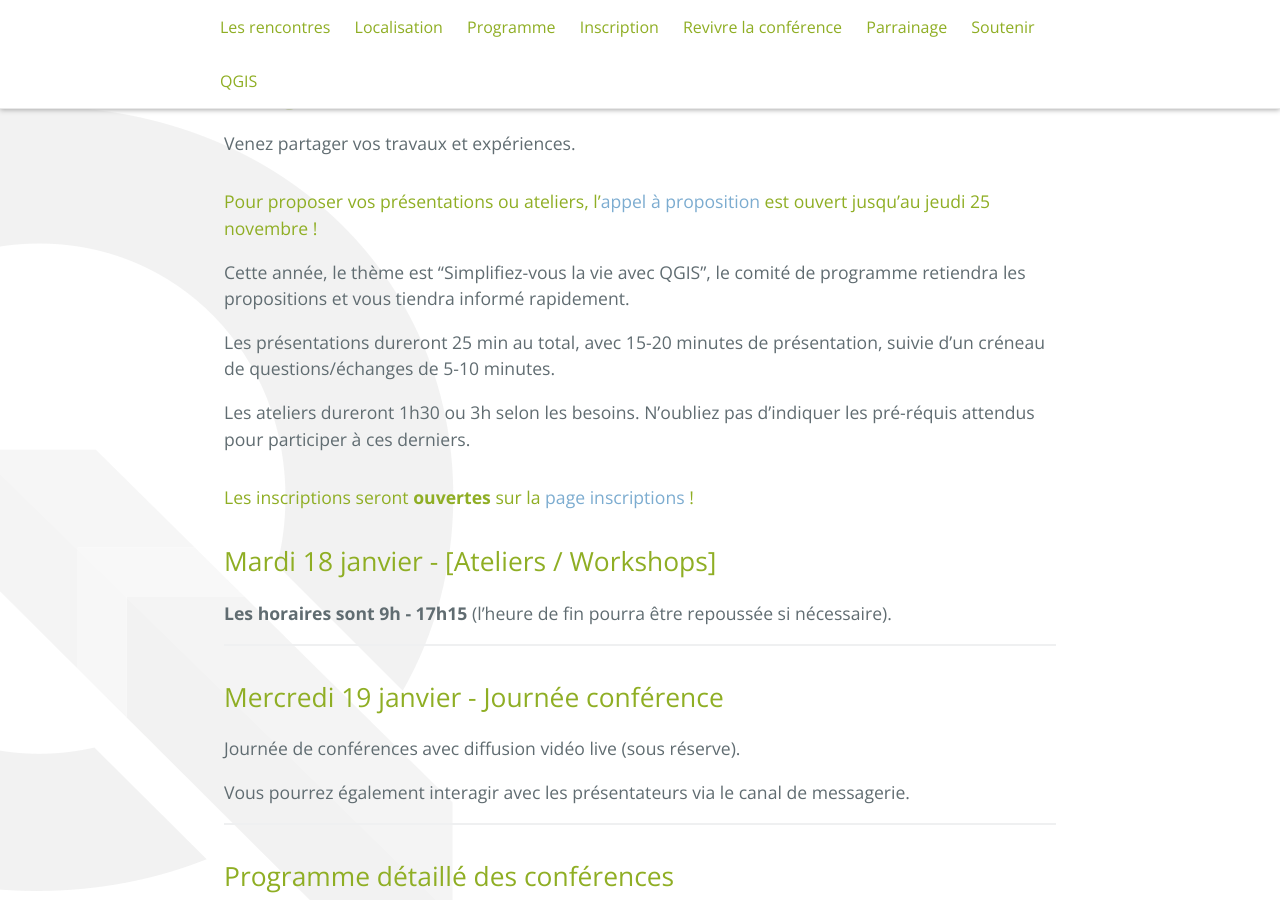
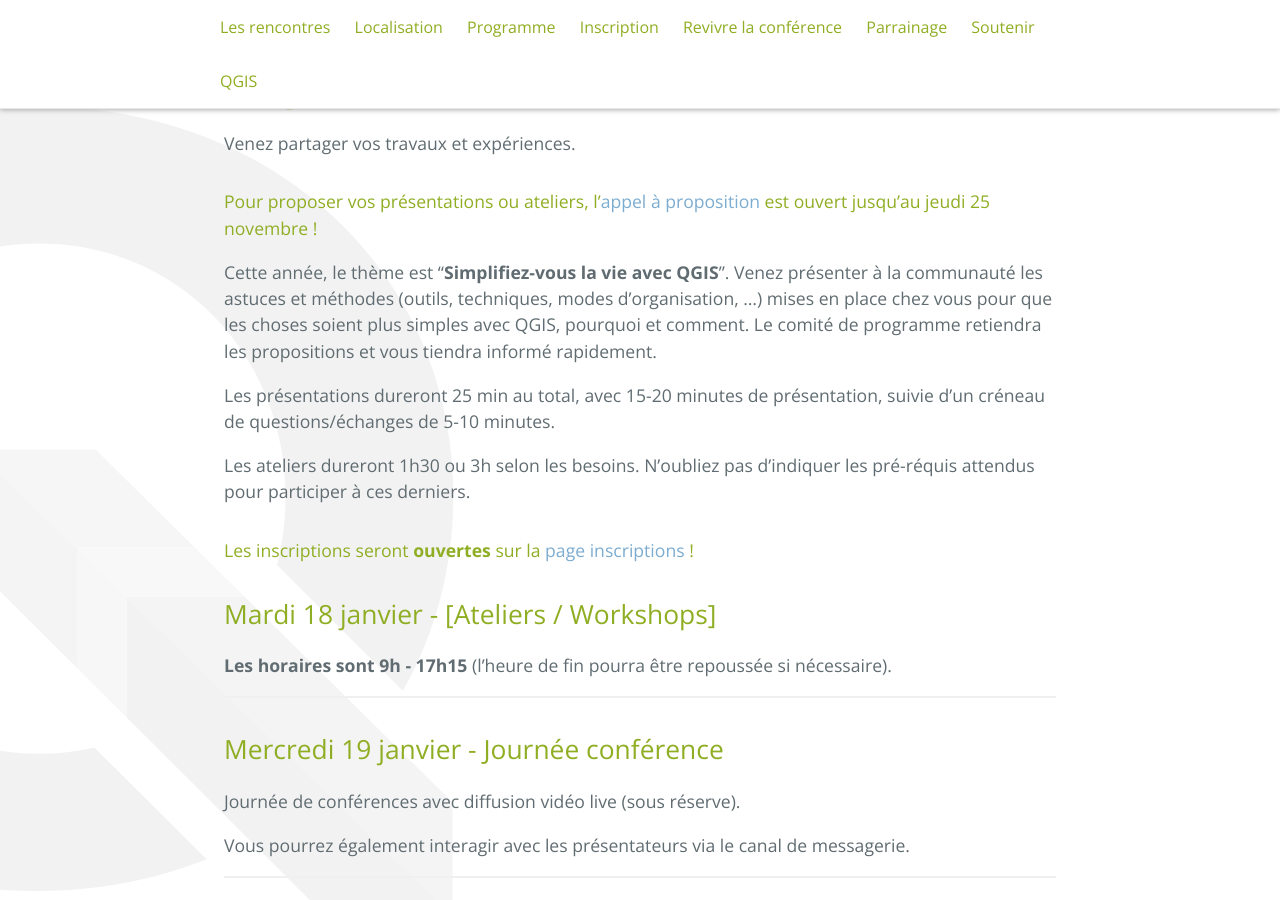
Before and after one commit to OSGeo-fr/QGIS-conf-fr-website, a Jekyll site: the page built from z20_programme.md, in a window 1280 px wide and 900 px high, scrolled down 382 px. Built offline with Jekyll 4.4.1, drawn with Linux system fonts in a browser that asks for light colours.

Commit message:
Un peu plus de détails

```diff
--- a/z20_programme.md
+++ b/z20_programme.md
@@ -9,7 +9,7 @@ Venez partager vos travaux et expériences.
 
 #### Pour proposer vos présentations ou ateliers, l'[appel à proposition](../2021/11/22/appels_a_proposition.html) est ouvert jusqu'au jeudi 25 novembre !
 
-Cette année, le thème est “Simplifiez-vous la vie avec QGIS”, le comité de programme retiendra les propositions et vous tiendra informé rapidement.
+Cette année, le thème est “<b>Simplifiez-vous la vie avec QGIS</b>”. Venez présenter à la communauté les astuces et méthodes (outils, techniques, modes d'organisation, ...) mises en place chez vous pour que les choses soient plus simples avec QGIS, pourquoi et comment. Le comité de programme retiendra les propositions et vous tiendra informé rapidement.
 
 Les présentations dureront 25 min au total, avec 15-20 minutes de présentation, suivie d'un créneau de questions/échanges de 5-10 minutes.
 
```
